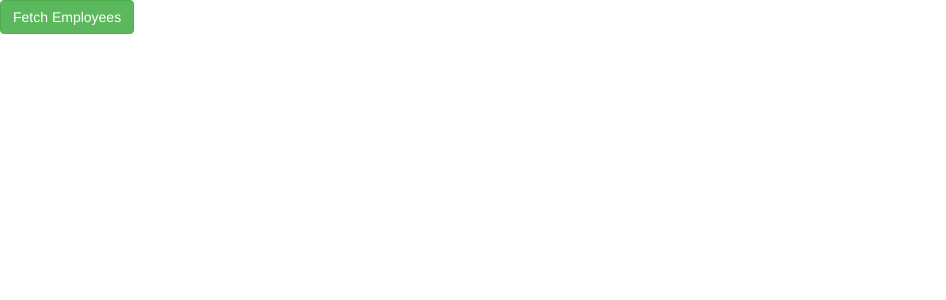
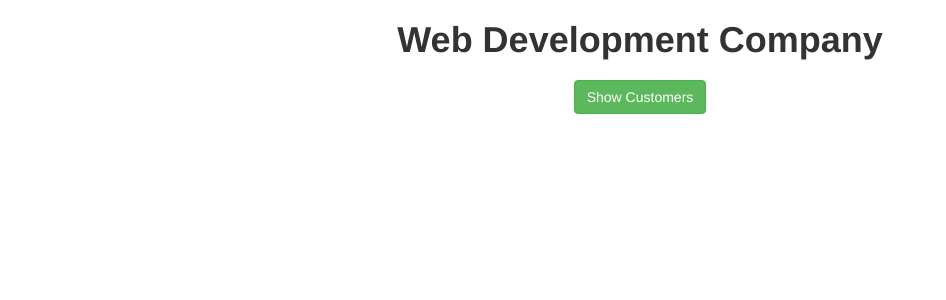
Before and after one commit to AndreasChatz/Our_Company_dummy_project, an Angular app: page / in a window 1280 px wide. Shown: the top 300 px of the page, without its empty margins (0-946 px from the left). Built offline with nearby package versions, Linux system fonts and the light colour scheme.

Commit message:
Finishing touches. (Html stuff).

```diff
--- a/src/app/app.component.html
+++ b/src/app/app.component.html
@@ -1 +1,6 @@
+<div class="row">
+  <div class="col-md-12">
+    <h1 style="text-align: center;"><strong>Web Development Company</strong></h1>
+  </div>
+</div>
 <app-employees></app-employees>
--- a/src/app/employee/employee.component.html
+++ b/src/app/employee/employee.component.html
@@ -1,6 +1,6 @@
 <div class="container">
   <div class="row">
-    <div class="col-xs-12 col-sm-12 col-md-8 col-lg-8 col-xs-offset-0 col-sm-offset-0 col-md-offset-3 col-lg-offset-3 toppad" >
+    <div class="col-xs-12 col-sm-12 col-md-8 col-lg-8 col-xs-offset-0 col-sm-offset-0 col-md-offset-2 col-lg-offset-2 toppad" >
       <div class="panel panel-info">
         <div class="panel-heading">
           <h3 class="panel-title">
--- a/src/app/employees/employees.component.html
+++ b/src/app/employees/employees.component.html
@@ -1,10 +1,19 @@
 <div class="row" >
   <div class="col-md-12">
-    <button class="btn btn-success" (click)="onFetchEmployees()">Fetch Employees</button>
+    <button
+      style="margin: 10px auto; display:block;"
+      class="btn btn-success"
+      (click)="onFetchEmployees()">
+      {{ showEmployees === true ? "Show Customers" : "Hide Customers" }}
+    </button>
   </div>
 </div>
-<div class="row">
+<div *ngIf="!showEmployees" class="row">
   <div class="col-md-12">
+    <h3
+      style="text-align: center;">
+      <strong>Our Customers</strong>
+    </h3>
     <app-employee
     *ngFor="let employee of employees | async"
     [employee] = "employee"
--- a/src/app/employees/employees.component.ts
+++ b/src/app/employees/employees.component.ts
@@ -12,6 +12,7 @@ import { EmployeeService } from '../employee.service';
 })
 export class EmployeesComponent implements OnInit {
   employees: Observable<any>;
+  showEmployees: Boolean = true;
   constructor(private employeeService: EmployeeService) { }
 
   ngOnInit() {
@@ -20,6 +21,7 @@ export class EmployeesComponent implements OnInit {
 
   onFetchEmployees() {
     this.employees = this.employeeService.getEmployees();
+    this.showEmployees = !this.showEmployees;
   }
 
 }
```
